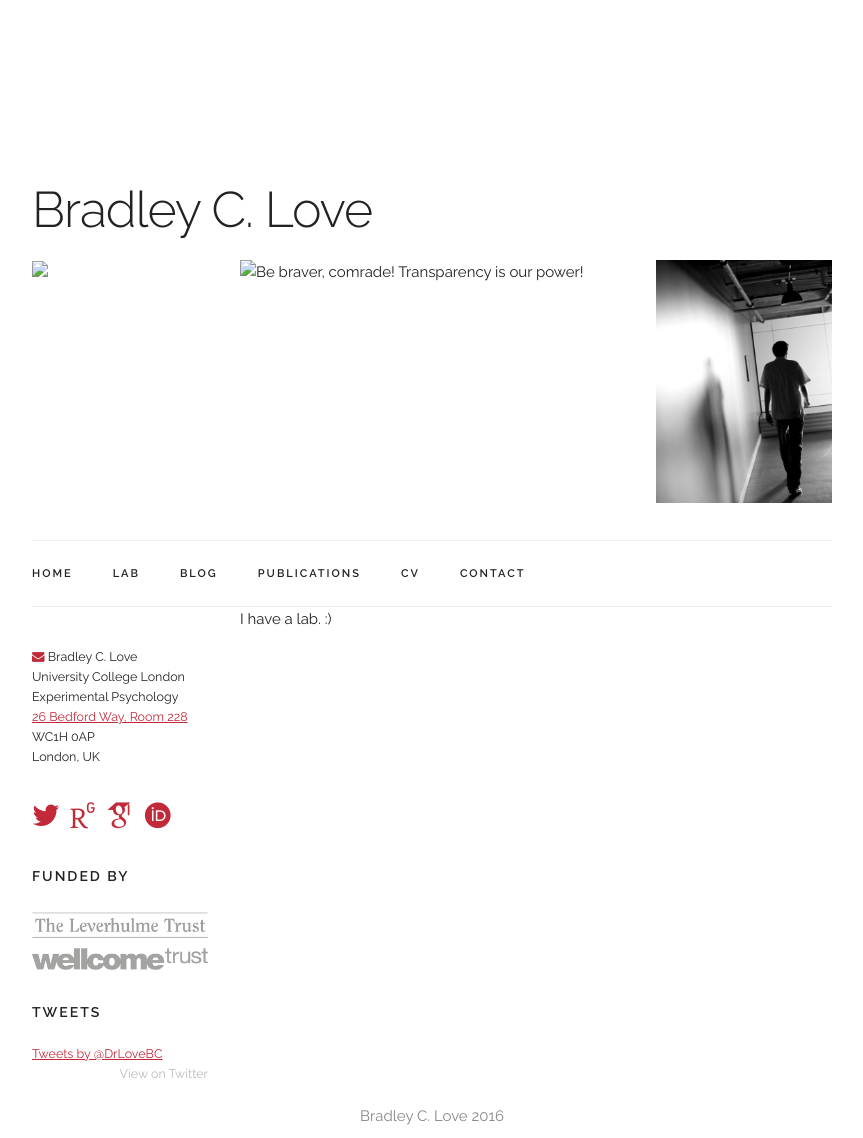
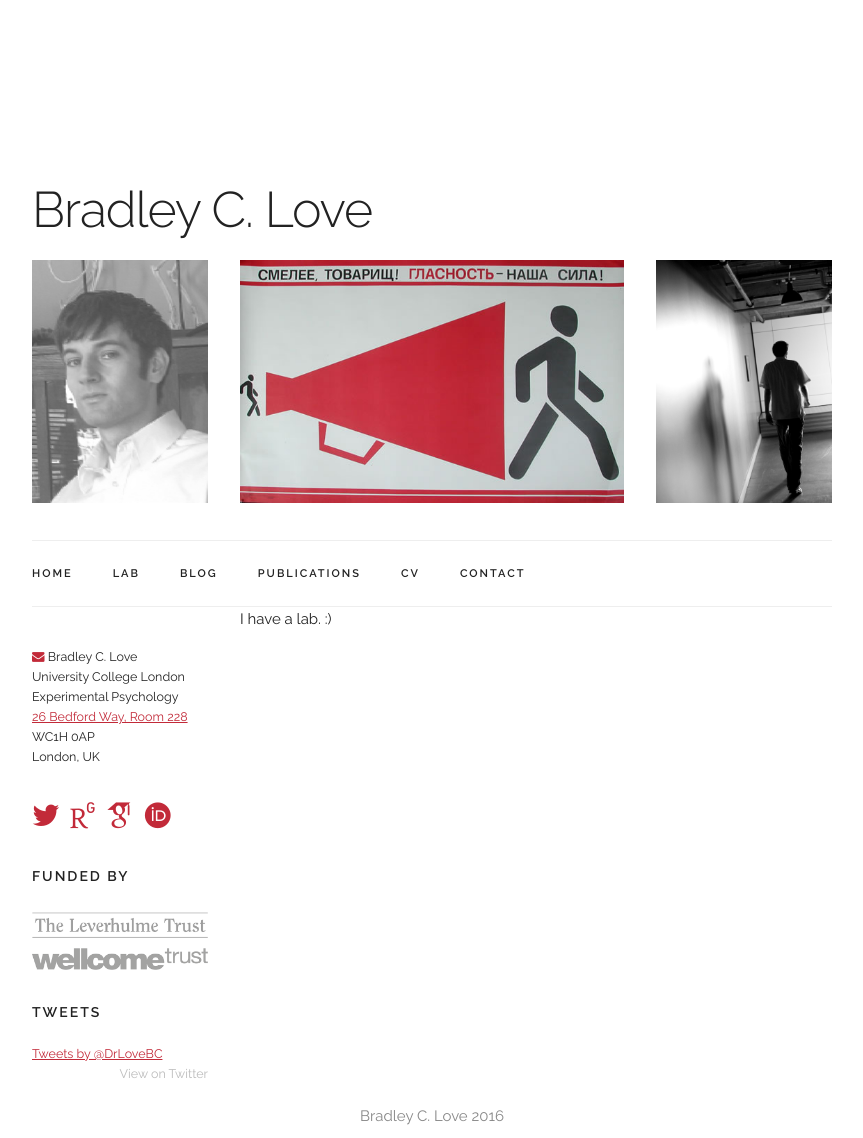
Before and after one commit to lovebc/lovebc.github.io, a Jekyll site: the page built from lab.html, in a window 1280 px wide. Shown: the whole page, without its empty margins (208-1071 px from the left). Built offline with Jekyll 4.4.1, drawn with Linux system fonts in a browser that asks for light colours; nearby versions of some CDN libraries; some web fonts are replaced; comment, search, counter and statistics services are not loaded.

Commit message:
Update header.html

```diff
--- a/_includes/header.html
+++ b/_includes/header.html
@@ -4,17 +4,17 @@
    <div class="row">
 
     <div class="three columns banner-large"> <!-- this is the three-image banner for larger screens -->
-      <img class="u-max-full-width" src="{ site.baseurl }}/images/brad.png">
+      <img class="u-max-full-width" src="{{ site.baseurl }}/images/brad.png">
     </div>
     <div class="six columns banner-large">
-      <img class="u-max-full-width" src="i{ site.baseurl }}/mages/logo.png" alt="Be braver, comrade! Transparency is our power!">
+      <img class="u-max-full-width" src="{{ site.baseurl }}/images/logo.png" alt="Be braver, comrade! Transparency is our power!">
     </div>
     <div class="three columns banner-large">
       <img class="u-max-full-width" src="{{ site.baseurl }}/images/walk.png">
     </div>
 
     <div class="one column banner-small"> <!-- this is the banner for smaller screens -->
-      <img class="u-max-full-width" src="{ site.baseurl }}/images/banner.png" alt="Be braver, comrade! Transparency is our power!">
+      <img class="u-max-full-width" src="{{ site.baseurl }}/images/banner.png" alt="Be braver, comrade! Transparency is our power!">
     </div>
 
   </div>
```
